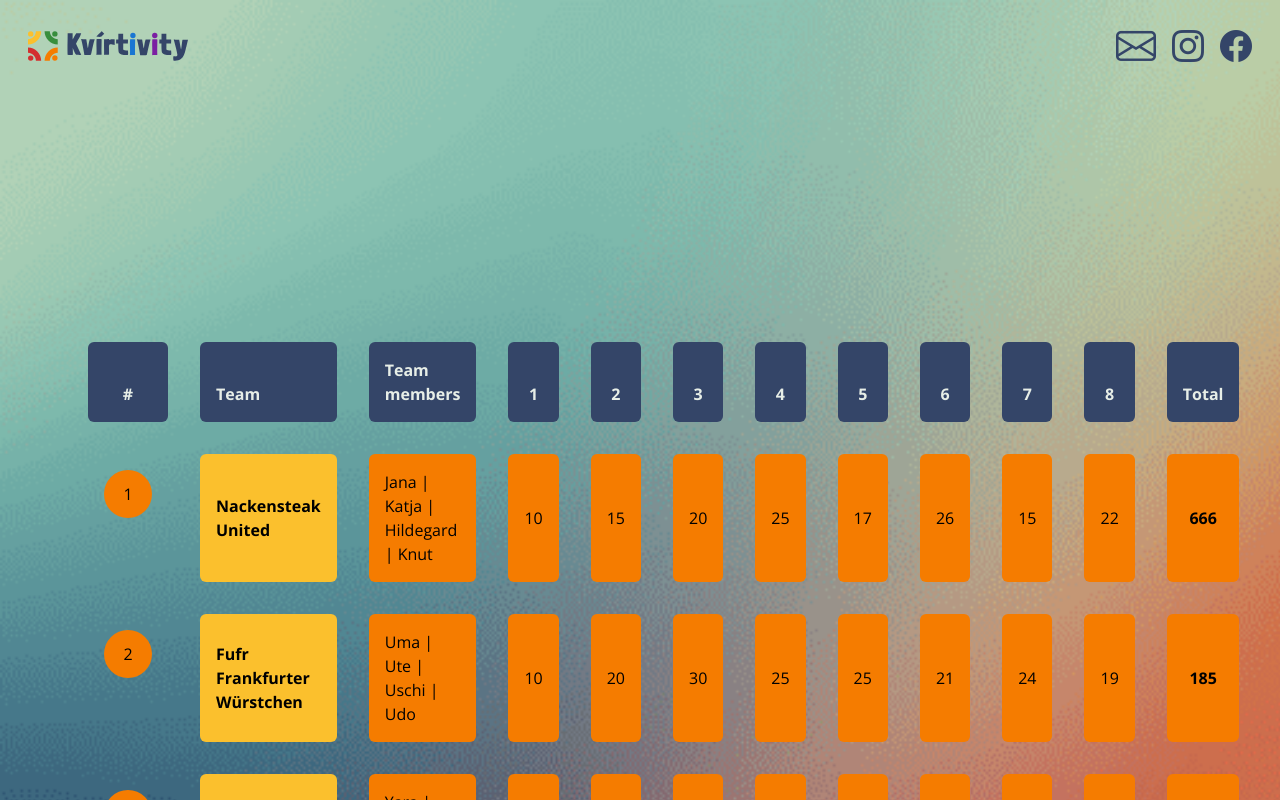
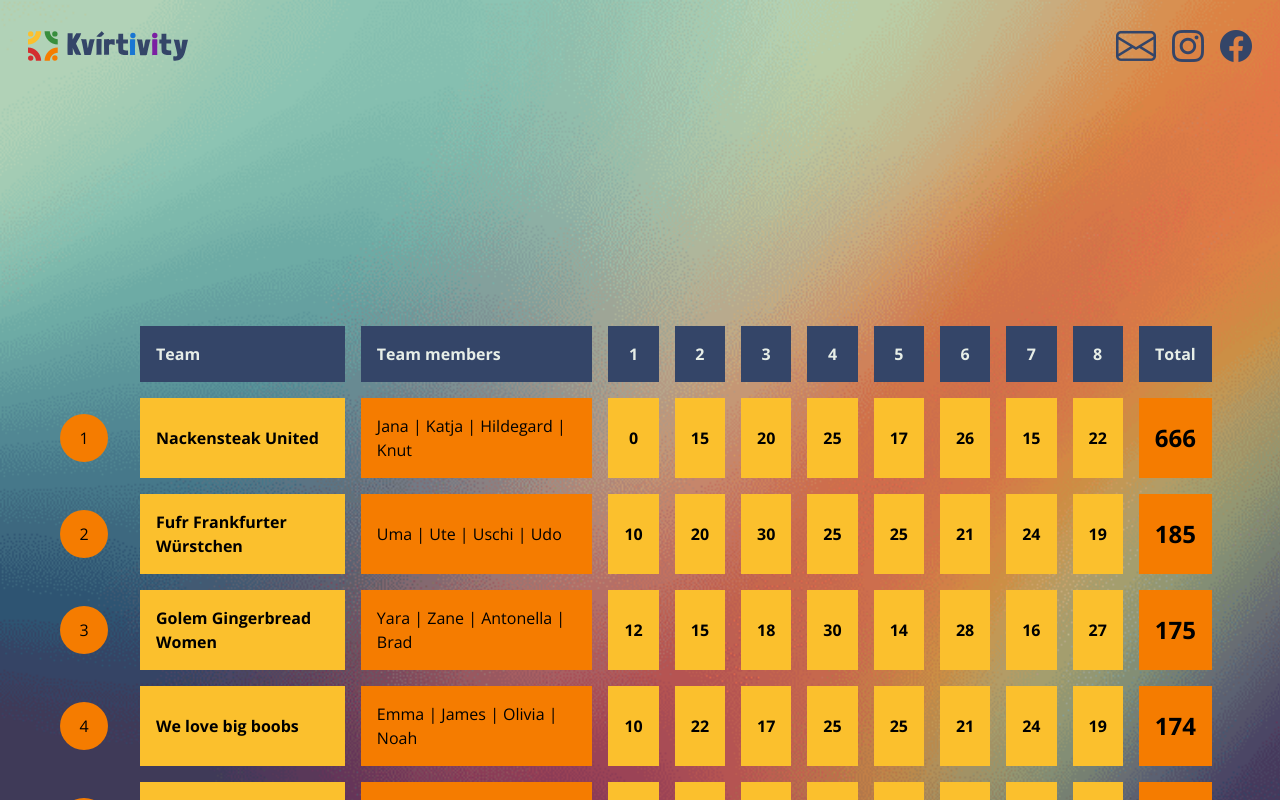
Before and after one commit to queuing4oranges/kvizova-liga, a React (Vite) app: page / in a window 1280 px wide. Shown: the top 800 px of the page. Built offline with nearby package versions, Linux system fonts and the light colour scheme; a web font is replaced by a local one.

Commit message:
Add more styling to leaderboard

```diff
--- a/src/LeaderBoard.jsx
+++ b/src/LeaderBoard.jsx
@@ -3,7 +3,6 @@ import Navbar from './components/Navbar/Navbar';
 import Heading from './components/AnimatedHeading/Heading';
 import backgroundImage from '../src/assets/quiz-league-background.png'
 
-import './leaderboard.scss';
 import ScoreTable from './components/ScoreTable/ScoreTable';
 
 export default function LeaderBoard() {
@@ -14,20 +13,18 @@ export default function LeaderBoard() {
 			style={{
 				backgroundImage: `url(${backgroundImage})`,
 				backgroundSize: 'cover',
-				minHeight: '100vh',
 				display: 'flex',
-				minWidth: '100vw',
 				flexDirection: 'column',
 				position: 'relative',
 			}}
 		>
-			<Row className='p-3 d-flex align-items-center'>
+			<Row className='p-3 d-flex align-items-center justify-content-center'>
 				<Navbar />
 			</Row>
 			<Row className='p-3'>
 				<Heading />
 			</Row>
-			<Row className='p-3 score-table-row d-flex justify-content-center mx-1'>
+			<Row className='p-3 score-table-row w-100'>
 				<ScoreTable />
 			</Row>
 		</Container>
--- a/src/components/ScoreTable/ScoreTable.jsx
+++ b/src/components/ScoreTable/ScoreTable.jsx
@@ -11,11 +11,10 @@ export default function ScoreTable() {
 
 	return (
 		<>
-			<Row>
-				<table className='table' >
+			<table className='table'>
 				<thead className='scoretable-header'>
 					<tr>
-							<th className='text-center'>#</th>
+						<th className='hidden-element'></th>
 						<th>Team</th>
 						<th>Team members</th>
 						{[...Array(8).keys()].map((num) => (
@@ -27,18 +26,17 @@ export default function ScoreTable() {
 				<tbody>
 					{data && Array.isArray(data.teams) && data.teams.map((team, idx) => (
 					<tr className='tb-rows' key={idx}>
-							<td><span className='header-span-round'>{idx + 1}</span></td>
-							<td className='team-name-column align-middle'>{team.name}</td>
+						<td className='d-flex justify-content-end'><span className='header-span-round'>{idx + 1}</span></td>
+						<td className='align-middle team-name-column'>{team.name}</td>
 						<td className='team-members-column align-middle'>{team.members}</td>
 						{Object.keys(team.scores).map((round, idx) => (
 							<td className='team-rounds align-middle text-center' key={idx}>{team.scores[round]}</td>
 						))}
-							<td className='team-totals align-middle text-center fw-bold'>{team.total}</td>
+						<td className='team-totals align-middle text-center fw-bold fs-4'>{team.total}</td>
 					</tr>
 					))}
 				</tbody>
 			</table>
-			</Row>
 
 			{/* This is the render for mobile version */}
 			{data && Array.isArray(data.teams) && data.teams.map((team, idx) => (
@@ -52,8 +50,8 @@ export default function ScoreTable() {
 							<CardTitle>{team.name}</CardTitle>
 							<CardText>
 								<span>
-									<p className='m-0'>Team members:</p>
-									<p>{team.members}</p>
+									Team members:
+									{team.members}
 								</span><br />
 								<span className='card-span total'>Score total: {team.total}</span>
 							</CardText>
--- a/src/components/ScoreTable/scoretable.scss
+++ b/src/components/ScoreTable/scoretable.scss
@@ -1,13 +1,12 @@
 .table {
 	border-collapse: separate !important;
-	border-spacing: 2rem !important;
+	border-spacing: 1rem !important;
 	background-color: transparent !important;
 
 	& th, td {
 		background-color: transparent !important;
 		padding: 1rem !important;
 		border: none !important;
-		border-radius: 6px !important;
 	}
 
 	& .header-span-round {
@@ -27,6 +26,10 @@
 			th {
 				color: #E7EEE7;
 			}
+
+			.hidden-element {
+				visibility: hidden;
+			}
 		}
 
 	}
@@ -35,12 +38,12 @@
 		text-align: center;
 	}
 
-	& .team-name-column {
+	& .team-name-column, .team-rounds {
 		background-color: #FBC02D !important;
 		font-weight: 700;
 	}
 
-	& .team-members-column, .team-rounds, .team-totals {
+	& .team-members-column, .team-totals {
 		background-color: #F57C00 !important;
 	}
 }
--- a/src/data.json
+++ b/src/data.json
@@ -4,7 +4,7 @@
 			"name": "Nackensteak United",
 			"members": ["Jana | ","Katja | ", "Hildegard | ", "Knut"],
 			"scores": {
-				"round1": 10,
+				"round1": 0,
 				"round2": 15,
 				"round3": 20,
 				"round4": 25,
--- a/src/leaderboard.scss
+++ /dev/null
@@ -1,6 +0,0 @@
-@media (max-width: 576px) { /* Extra small screens */
-	.score-table-row {
-		display: flex;
-		justify-content: center;
-	}
-}
```
Lines whose indentation alone changed are shown as unchanged.
